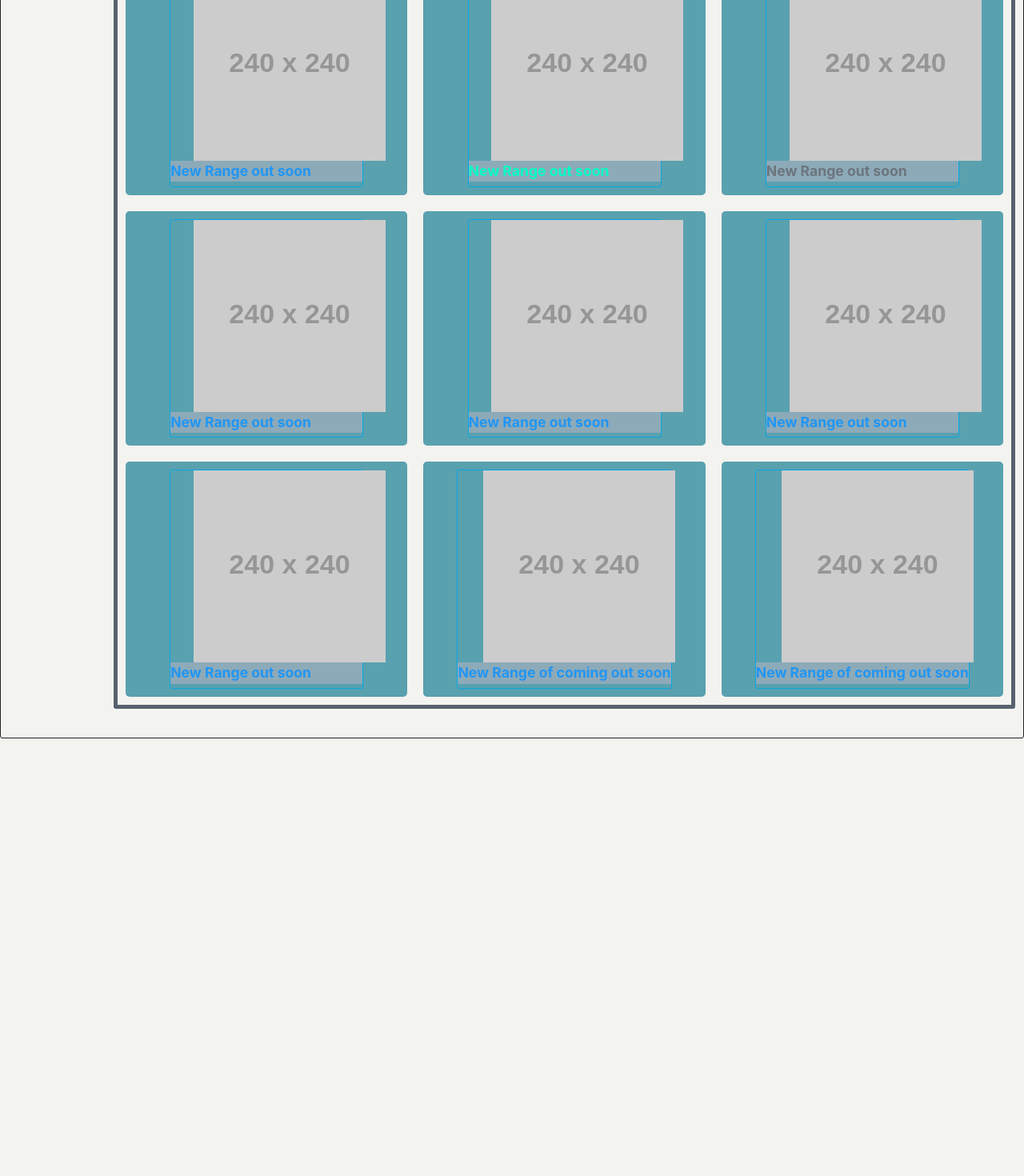
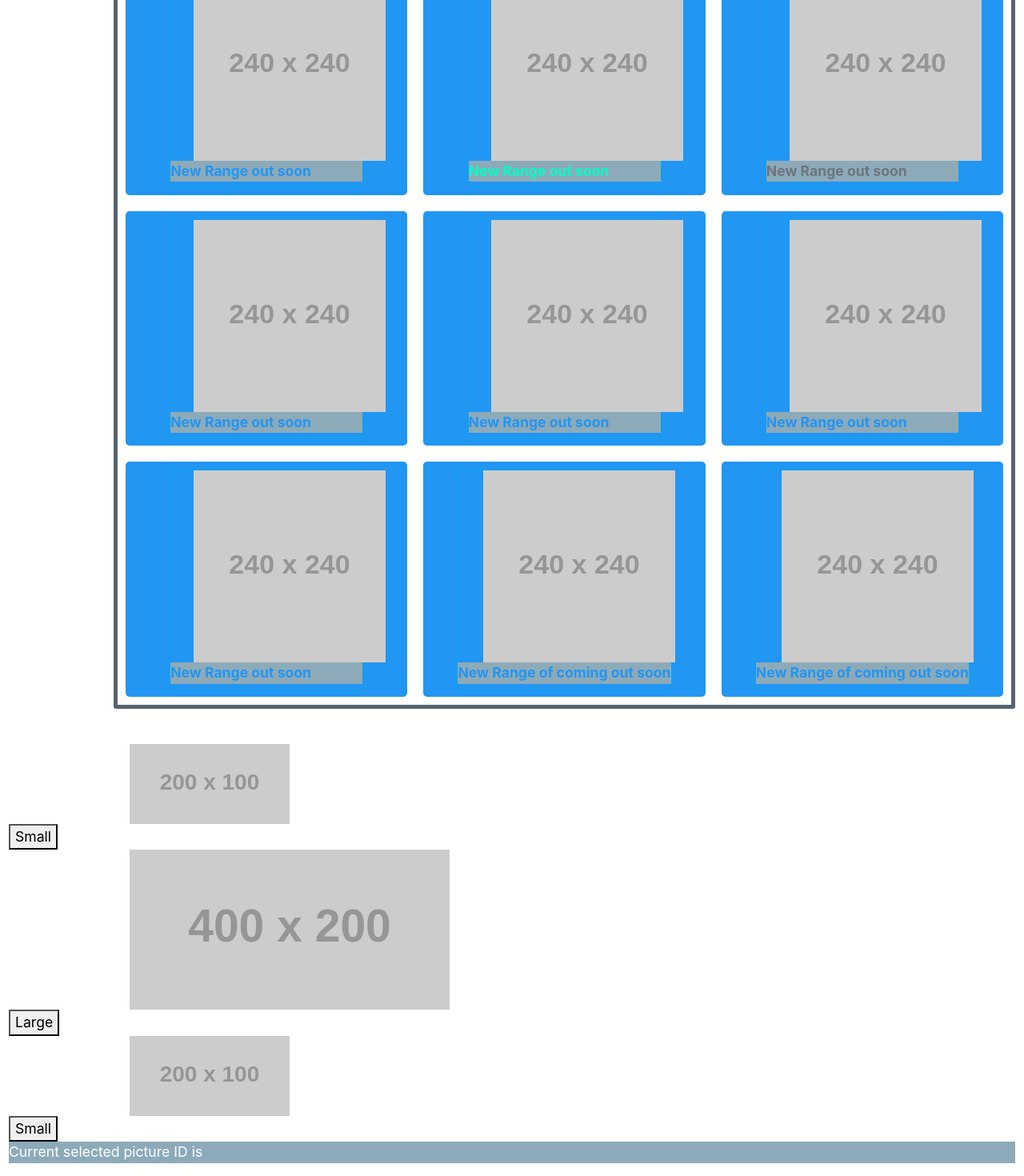
Before and after one commit to roni5/shopmu, a React app: page / in a window 1280 px wide. Shown: the part 370-1840 px from the top of the page at 80% size. Before the commit the page ends 1293 px from the top, so only its background shows below. Built offline with nearby package versions, Linux system fonts and the light colour scheme.

Commit message:
props.children

```diff
--- a/src/App.js
+++ b/src/App.js
@@ -1,19 +1,24 @@
 import React, { Component } from 'react';
+
+import Button from './components/Both';
 import './App.css';
 import './index.scss';
+import Both from './components/Both';
 
 class App extends Component {
+
   render() {
     return (
       <div className="grid">
         <div><span> Home </span> <span> News </span></div>
-        <button type="button" class="btn primary">Primary</button>
+        <button type="button" class="btn btn-primary">Primary</button>
         <button type="button" class="btn btn-primary btn-sm">Small button</button>
         <button type="button" class="btn btn-secondary btn-sm">Small button</button>
         <div class="p-3 mb-2 bg-primary text-white">.bg-primary</div>
         <div class="media">
-          <h2>Flexbox</h2>
-          <div class="wrapper flex ">
+        <h2>Flexbox</h2>
+
+          <div class="wrapper flex img-fluid">
             <div><span> <img src="http://fakeimg.pl/240x240/666/?text=7"></img>
             <p>New Range out soon </p> </span>
             </div>
@@ -43,6 +48,7 @@ class App extends Component {
             </div>
           </div>
         </div>
+        <Both/>
       </div>
     );
   }
--- a/src/_custom_bootstrap.scss
+++ b/src/_custom_bootstrap.scss
@@ -1,7 +1,10 @@
+
 $new-color:   #00FFC4 ;
 $primary:       $new-color;
 $brand-primary: $new-color;
-
+$body-bg: #fffffe;
 $theme-colors: (
   primary: $new-color
 ) !default;
+
+body{color: $body-bg;}
--- /dev/null
+++ b/src/components/Both.jsx
@@ -0,0 +1,49 @@
+import React, { Component } from 'react'
+import PropTypes from 'prop-types'
+import Picture from './Picture';
+import Button from './Button';
+
+export default class Both extends Component {
+  static propTypes = {
+    children: PropTypes.node,
+    src: PropTypes.string.isRequired,
+    label: PropTypes.string
+  }
+  constructor(props) {
+    super(props);
+    this.state = {
+      pictures: [
+        { id: 1, src: 'http://via.placeholder.com/200x100' },
+        { id: 2, src: 'http://via.placeholder.com/400x200' },
+        { id: 3, src: 'http://via.placeholder.com/200x100' }
+      ],
+      currentPic: null
+    };
+    this.setCurrentPic = this.setCurrentPic.bind(this);
+  }
+  setCurrentPic(id) {
+    this.setState({ currentPic: id });
+  }
+  render() {
+    return (
+      <div>
+              <div className='img-circle mx-auto d-block'>
+          {this.state.pictures.map((picture) => {
+            return (
+              <Picture key={picture.id} src={picture.src}>
+                <Button
+                  pictureSrc={picture.src}
+                  setCurrentPic={this.setCurrentPic}
+                  id={picture.id}
+                />
+              </Picture>
+            )
+          })}
+          </div>
+          <div>
+          <p>Current selected picture ID is {this.state.currentPic}</p>
+        </div>
+      </div>
+    )
+  }
+}
--- /dev/null
+++ b/src/components/Button.jsx
@@ -0,0 +1,31 @@
+import React, { Component } from 'react';
+class Button extends Component {
+  constructor(props) {
+    super(props);
+    this.state = {
+      pictureId: null,
+      label: null
+    };
+    this.buttonLabel = this.buttonLabel.bind(this);
+  }
+buttonLabel(src) {
+    src.includes('200x100')
+    ? this.setState({pictureId: this.props.id, label: 'Small'})
+    : this.setState({pictureId: this.props.id, label: 'Large'})
+  }
+componentDidMount() {
+    this.buttonLabel(this.props.pictureSrc)
+  }
+render() {
+    return (
+      <div>
+        <button
+          onClick={() => this.props.setCurrentPic(this.props.id)}
+        >
+          {this.state.label}
+        </button>
+      </div>
+    )
+  }
+}
+export default Button;
--- /dev/null
+++ b/src/components/Picture.jsx
@@ -0,0 +1,10 @@
+import React, { Component } from 'react';
+const Picture = (props) => {
+  return (
+    <div className='picture'>
+      <img src={props.src} className='picture'/>
+      {props.children}
+    </div>
+  )
+}
+export default Picture;
--- a/src/index.scss
+++ b/src/index.scss
@@ -1,5 +1,4 @@
 
-$body-bg: #f3f3f0;
 @import 'custom_bootstrap';
 @import "node_modules/bootstrap/scss/functions";
 @import "node_modules/bootstrap/scss/variables";
@@ -7,6 +6,8 @@ $body-bg: #f3f3f0;
 @import "~bootstrap/scss/_functions.scss";
 @import "~bootstrap/scss/variables";
 $warning: #8daab9;
+
+body{color: $body-bg;}
 $colors: (
   prima : #2196F3,
   second: #039be5,
@@ -56,7 +57,7 @@ span {
 .wrapper > div {
   display: flex;
   justify-content: center;
-  background-color: rgb(89,161,175);
+  background-color: map-get($colors, prima);
   border-radius: 5px;
   padding: 10px;
   color: #fff;
```
Also changed, not shown: src/_fonts.scss.md (added, +14 -0 lines), 1 other file (tests, documents, lock files or other folders).
